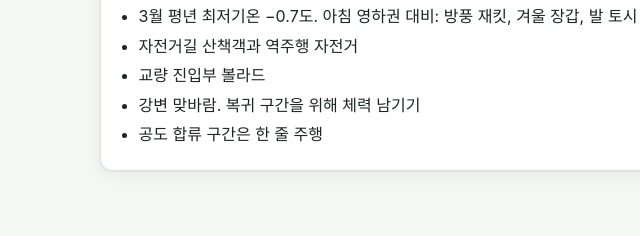
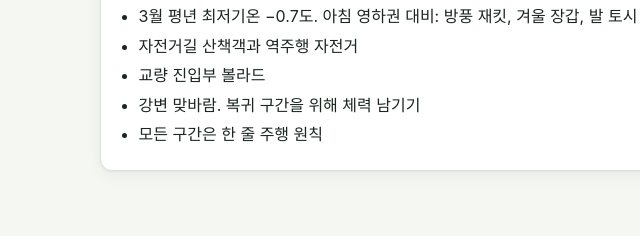
Before and after one commit to oki9785-web/seorak2027, a plain HTML site: page index.html in a window 1280 px wide. Shown: the part 4464-4700 px from the top of the page, 176-816 px from the left. Drawn offline with Linux system fonts and the light colour scheme; a web font is replaced by a local one.

Commit message:
3/7 주의할 점: 모든 구간은 한 줄 주행 원칙
Co-Authored-By: Claude Opus 5.5 <noreply@anthropic.com>

```diff
--- a/index.html
+++ b/index.html
@@ -160,7 +160,7 @@
             <li>자전거길 산책객과 역주행 자전거</li>
             <li>교량 진입부 볼라드</li>
             <li>강변 맞바람. 복귀 구간을 위해 체력 남기기</li>
-            <li>공도 합류 구간은 한 줄 주행</li>
+            <li>모든 구간은 한 줄 주행 원칙</li>
           </ul>
         </article>
       </div>
```
Also changed, not shown: 1 other file.
